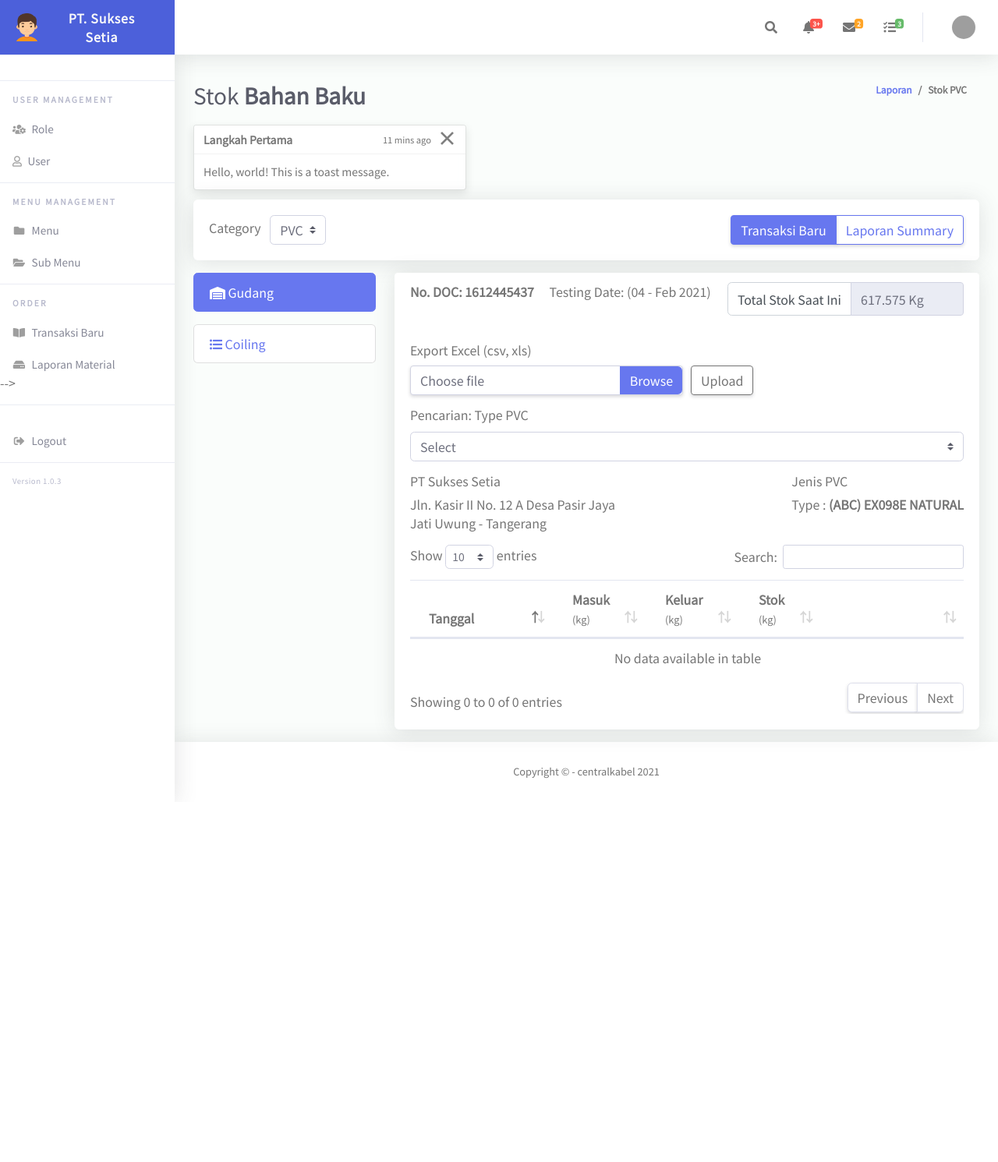
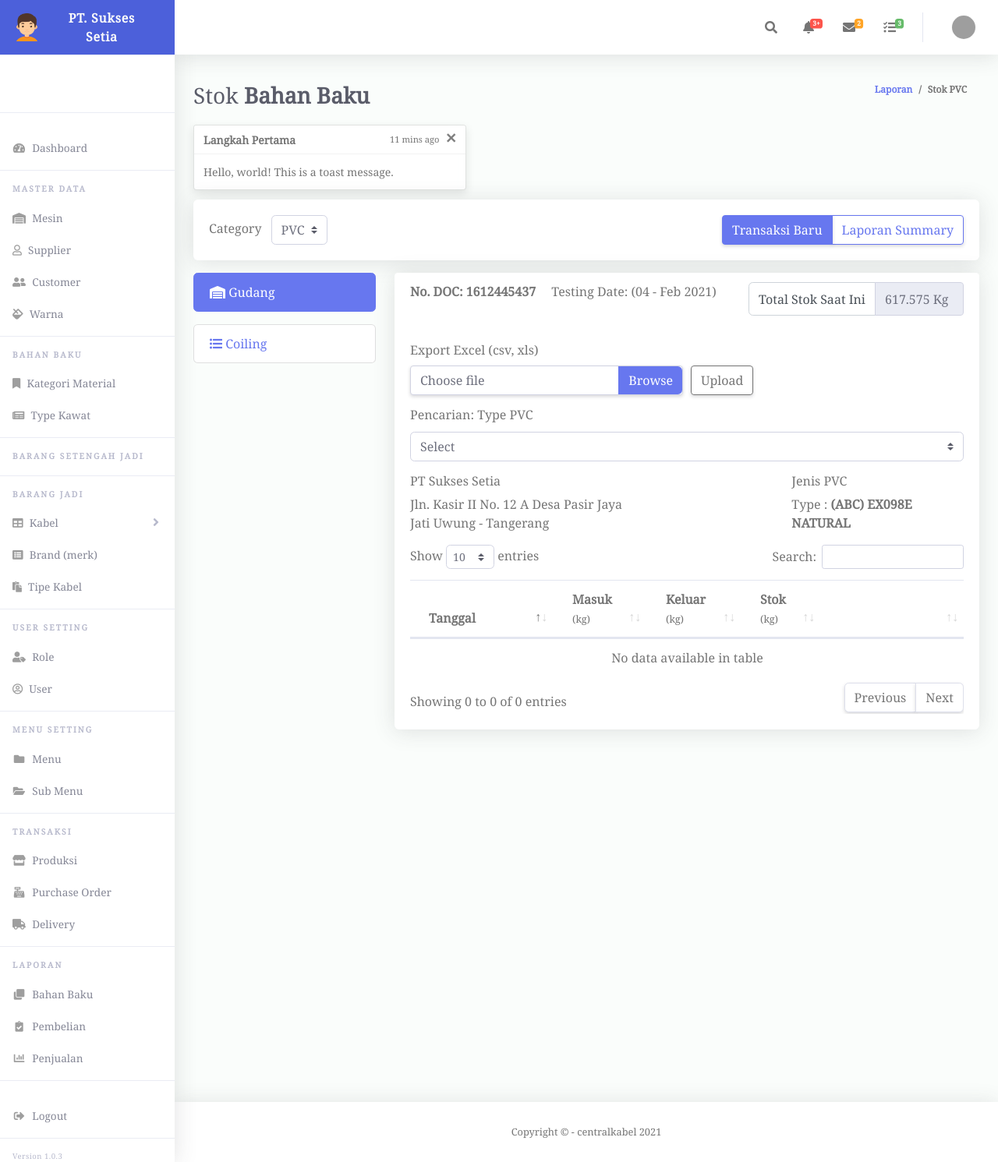
Before and after one commit to baledemia/stok-management, a CodeIgniter app: page /database/index.php/administrador/bahan_baku/pvc in a window 1280 px wide. Shown: the whole page at 78% size. Before the commit the page ends 1016 px from the top, so only its background shows below. Run offline with CodeIgniter, Linux system fonts and the light colour scheme; data comes from the database, SQL or seed files in the repository; data that the repository does not hold is empty; some libraries are stand-ins or nearby versions; grey boxes are pictures that could not be loaded.

Commit message:
commit pertama dibranch yg baru

```diff
--- a/application/controllers/administrador/Bahan_baku.php
+++ b/application/controllers/administrador/Bahan_baku.php
@@ -110,7 +110,7 @@ class Bahan_baku extends CI_Controller {
 	{
 		$result = array('data' => array());
 
-		$data = $this->db->get('oven_drum')->result_array();
+		$data = $this->db->get_where('material_oven_drum', ['status' => 0])->result_array();
 		$no = 1;
 		foreach ($data as $key => $value) :
 			$modal = "lihatBobin('".$value['id']."')";
@@ -131,6 +131,32 @@ class Bahan_baku extends CI_Controller {
 				$value['no_bobin'],
 				$value['no_mesin'],
 				$value['berat_bobin'],
+				$buttons
+			);
+
+			$no++;
+		endforeach;
+
+		echo json_encode($result);
+	}
+
+	public function ajax_drawing()
+	{
+		$result = array('data' => array());
+
+		$data = $this->db->get_where('material_oven_drum', ['status' => 0])->result_array();
+		$no = 1;
+		foreach ($data as $key => $value) :
+			#button action
+			$buttons = '
+					<a href="#" class="btn btn-outline-primary btn-sm">Submit Oven</a>
+				';
+
+			$result['data'][$key] = array(
+				$value['no_bobin'],
+				$value['bruto'],
+				$value['berat_bobin'],
+				$value['netto'],
 				$buttons
 			);
 
--- a/application/controllers/administrador/Material_stok.php
+++ b/application/controllers/administrador/Material_stok.php
@@ -194,7 +194,7 @@ class Material_stok extends CI_Controller {
 				['username' => $this->session->userdata('username')])->row_array();
 
 			$data['material'] = $this->db->get_where('material_kawat_stok', ['slug' => $slug])->row_array();
-			$data['material_type'] = $this->db->get('kawat_type')->result_array();
+			$data['material_type'] = $this->db->get('material_type')->result_array();
 			$data['supplier'] = $this->db->get('supplier')->result_array();
 
 			$this->load->view('backend/templates/header', $data);
--- a/application/views/backend/templates/header.php
+++ b/application/views/backend/templates/header.php
@@ -14,9 +14,9 @@
   <script src="<?=base_url('assets/backend/') ?>vendor/jquery/jquery.min.js"></script>
 
   <link rel="preconnect" href="https://fonts.gstatic.com">
-  <link href="https://fonts.googleapis.com/css2?family=Noto+Sans+JP&display=swap" rel="stylesheet">
+  <link href="https://fonts.googleapis.com/css2?family=Noto+Serif&display=swap" rel="stylesheet">
   <style>
-    body {font-family: 'Noto Sans JP', sans-serif !important; font-size: 16px !important}
+    body {font-family: 'Noto Serif', serif !important; font-size: 16px !important}
     .has-error {border-color: #dc3545}
     .has-success {border-color: #28a745}
     .btn-node-border {border-radius: 0 !important}
--- a/application/views/backend/templates/sidebar.php
+++ b/application/views/backend/templates/sidebar.php
@@ -10,46 +10,46 @@
 
   <hr class="sidebar-divider mt-0">
 
-  <?php $role_id = $this->session->userdata('role_id');
+  <?php #$role_id = $this->session->userdata('role_id');
 
-    $queryMenu = "SELECT menu.id, menu.menu_name
-      FROM menu JOIN user_access_menu
-      ON menu.id = user_access_menu.menu_id
+    /*$queryMenu = "SELECT user_menu.id, user_menu.menu_name
+      FROM user_menu JOIN user_access_menu
+      ON user_menu.id = user_access_menu.menu_id
       WHERE user_access_menu.role_id = $role_id
-      ORDER BY menu.numrow ASC";
+      ORDER BY user_menu.numrow ASC";*/
 
-    $menus = $this->db->query($queryMenu)->result_array() ?>
+    #$menus = $this->db->query($queryMenu)->result_array() ?>
 
   <!-- Heading -->
-  <?php foreach($menus as $menu) : ?>
+  <?php #foreach($menus as $menu) : ?>
     <div class="sidebar-heading">
-      <?=$menu['menu_name'] ?>
+      <?php #$menu['menu_name'] ?>
     </div>
 
     <!-- Sub Menu -->
-    <?php $menu_id = $menu['id'];
-    $querySubMenu = "SELECT *
-        FROM submenu
+    <?php #$menu_id = $menu['id'];
+    /*$querySubMenu = "SELECT *
+        FROM user_submenu
         WHERE menu_id = $menu_id
-        AND active = 1";
+        AND active = 1";*/
 
-    $submenus = $this->db->query($querySubMenu)->result_array(); ?>
+    #$submenus = $this->db->query($querySubMenu)->result_array(); ?>
 
-    <?php foreach($submenus as $submenu) : ?>
-      <li class="nav-item <?=($title == $submenu['title'] ? 'active' : '') ?>">
+    <?php #foreach($submenus as $submenu) : ?>
+      <li class="nav-item <?php#($title == $submenu['title'] ? 'active' : '') ?>">
 
-        <?php $link = $submenu['url']; ?>
+        <?php #$link = $submenu['url']; ?>
 
-        <a class="nav-link" href="<?=site_url($link) ?>">
-          <i class="<?=$submenu['icon'] ?>"></i>
-          <span><?=$submenu['title'] ?></span></a>
+        <a class="nav-link" href="<?php#site_url($link) ?>">
+          <i class="<?php #$submenu['icon'] ?>"></i>
+          <span><?php#$submenu['title'] ?></span></a>
       </li>
-    <?php endforeach ?>
+    <?php #endforeach ?>
     <!-- Divider -->
     <hr class="sidebar-divider mt-3">
-  <?php endforeach ?>
+  <?php #endforeach ?>
 
-  <!-- <li class="nav-item">
+  <li class="nav-item">
     <a class="nav-link" href="index.html">
     <i class="fas fa-fw fa-tachometer-alt"></i>
     <span>Dashboard</span></a>
@@ -57,153 +57,117 @@
 
   <hr class="sidebar-divider">
   <div class="sidebar-heading">
-    Data Master
+    Master Data
   </div>
 
   <li class="nav-item">
-    <a class="nav-link collapsed" href="#" data-toggle="collapse" data-target="#collapseBootstrap"
-      aria-expanded="true" aria-controls="collapseBootstrap">
-      <i class="far fa-fw fa-window-maximize"></i>
-      <span>Material</span>
+    <a class="nav-link" href="#">
+      <i class="fas fa-warehouse"></i>
+      <span>Mesin</span>
     </a>
-    <div id="collapseBootstrap" class="collapse" data-parent="#accordionSidebar">
+  </li>
+
+  <li class="nav-item">
+    <a class="nav-link" href="#">
+      <i class="far fa-user"></i>
+      <span>Supplier</span>
+    </a>
+  </li>
+
+  <li class="nav-item">
+    <a class="nav-link" href="#">
+      <i class="fas fa-user-friends"></i>
+      <span>Customer</span>
+    </a>
+  </li>
+
+  <li class="nav-item">
+    <a class="nav-link" href="#">
+      <i class="fas fa-fill"></i>
+      <span>Warna</span>
+    </a>
+  </li>
+
+  <hr class="sidebar-divider">
+  <div class="sidebar-heading">
+    Bahan Baku
+  </div>
+
+  <li class="nav-item">
+    <a class="nav-link" href="#">
+      <i class="fas fa-bookmark"></i>
+      <span>Kategori Material</span>
+    </a>
+  </li>
+
+  <li class="nav-item">
+    <a class="nav-link" href="#">
+      <i class="fas fa-newspaper"></i>
+      <span>Type Kawat</span>
+    </a>
+  </li>
+
+
+  <hr class="sidebar-divider">
+  <div class="sidebar-heading">
+    Barang Setengah Jadi
+  </div>
+
+  <hr class="sidebar-divider">
+  <div class="sidebar-heading">
+    Barang Jadi
+  </div>
+
+  <li class="nav-item">
+    <a class="nav-link collapsed" href="#" data-toggle="collapse" data-target="#collapseTransaksi">
+      <i class="fas fa-table"></i>
+      <span>Kabel</span>
+    </a>
+    <div id="collapseTransaksi" class="collapse" data-parent="#accordionSidebar">
       <div class="bg-white py-2 collapse-inner rounded">
-        <a class="collapse-item" href="<?=site_url('administrador/category') ?>">Raw Material</a>
-        <a class="collapse-item" href="<?=site_url('administrador/machine') ?>">Machine</a>
-        <a class="collapse-item" href="<?=site_url('administrador/type_kawat') ?>">Wire Type</a>
+        <a class="collapse-item" href="#">Gudang</a>
+        <a class="collapse-item" href="#">Kantor</a>
+        <a class="collapse-item" href="#">Barang Import</a>
       </div>
     </div>
   </li>
 
   <li class="nav-item">
-    <a class="nav-link collapsed" href="#" data-toggle="collapse" data-target="#collapseMasterGeneral"
-      aria-expanded="true" aria-controls="collapseMasterCable">
-      <i class="fas fa-table"></i>
-      <span>Data General</span>
+    <a class="nav-link" href="#">
+      <i class="fas fa-list-alt"></i>
+      <span>Brand (merk)</span>
     </a>
-    <div id="collapseMasterGeneral" class="collapse" data-parent="#accordionSidebar">
-      <div class="bg-white py-2 collapse-inner rounded">
-        <a class="collapse-item" href="<?=site_url('administrador/supplier') ?>">Supplier</a>
-        <a class="collapse-item" href="<?=site_url('administrador/color') ?>">Color</a>
-        <a class="collapse-item" href="<?=site_url('administrador/size') ?>">Size</a>
-        <a class="collapse-item" href="<?=site_url('administrador/warehouse') ?>">Warehouse</a>
-      </div>
-    </div>
   </li>
 
   <li class="nav-item">
-    <a class="nav-link collapsed" href="#" data-toggle="collapse" data-target="#collapseMasterCable"
-      aria-expanded="true" aria-controls="collapseMasterCable">
-      <i class="fas fa-ethernet"></i>
-      <span>Master Cable</span>
+    <a class="nav-link" href="#">
+      <i class="fas fa-paste"></i>
+      <span>Tipe Kabel</span>
     </a>
-    <div id="collapseMasterCable" class="collapse" data-parent="#accordionSidebar">
-      <div class="bg-white py-2 collapse-inner rounded">
-        <a class="collapse-item" href="<?=site_url('administrador/category') ?>">Category</a>
-        <a class="collapse-item" href="<?=site_url('administrador/type') ?>">Type</a>
-        <a class="collapse-item" href="<?=site_url('administrador/cable') ?>">Local Cable</a>
-      </div>
-    </div>
-  </li>
-
-  <li class="nav-item">
-    <a class="nav-link collapsed" href="#" data-toggle="collapse" data-target="#collapseImportCable"
-      aria-expanded="true" aria-controls="collapseImportCable">
-      <i class="fas fa-file-import"></i>
-      <span>Master Import Cable</span>
-    </a>
-    <div id="collapseImportCable" class="collapse" data-parent="#accordionSidebar">
-      <div class="bg-white py-2 collapse-inner rounded">
-        <a class="collapse-item" href="<?=site_url('administrador/merk') ?>">Merk</a>
-        <a class="collapse-item" href="<?=site_url('administrador/cable-import') ?>">Import Cable</a>
-      </div>
-    </div>
   </li>
 
   <hr class="sidebar-divider">
   <div class="sidebar-heading">
-    Transaction
-  </div>
-
-  <li class="nav-item">
-    <a class="nav-link collapsed" href="#" data-toggle="collapse" data-target="#collapseTransaksi"
-      aria-expanded="true" aria-controls="collapseTransaksi">
-      <i class="fas fa-table"></i>
-      <span>Stock</span>
-    </a>
-    <div id="collapseTransaksi" class="collapse" data-parent="#accordionSidebar">
-      <div class="bg-white py-2 collapse-inner rounded">
-        <a class="collapse-item" href="<?=site_url('administrador/cable-stock') ?>">Factory Cable Stock</a>
-        <a class="collapse-item" href="<?=site_url('administrador/office-cable-stock') ?>">Office Cable Stock</a>
-        <a class="collapse-item" href="<?=site_url('administrador/import-cable-stock') ?>">Import Cable Stock</a>
-      </div>
-    </div>
-  </li>
-
-  <!-- <li class="nav-item">
-    <a class="nav-link collapsed" href="#" data-toggle="collapse" data-target="#collapseMasterGeneral"
-      aria-expanded="true" aria-controls="collapseMasterCable">
-      <i class="fas fa-table"></i>
-      <span>Data General</span>
-    </a>
-    <div id="collapseMasterGeneral" class="collapse" data-parent="#accordionSidebar">
-      <div class="bg-white py-2 collapse-inner rounded">
-        <a class="collapse-item" href="<?=site_url('administrador/supplier') ?>">Supplier</a>
-        <a class="collapse-item" href="<?=site_url('administrador/color') ?>">Color</a>
-        <a class="collapse-item" href="<?=site_url('administrador/size') ?>">Size</a>
-        <a class="collapse-item" href="<?=site_url('administrador/warehouse') ?>">Warehouse</a>
-      </div>
-    </div>
-  </li>
-
-  <li class="nav-item">
-    <a class="nav-link collapsed" href="#" data-toggle="collapse" data-target="#collapseMasterCable"
-      aria-expanded="true" aria-controls="collapseMasterCable">
-      <i class="fas fa-database"></i>
-      <span>Master Cable</span>
-    </a>
-    <div id="collapseMasterCable" class="collapse" data-parent="#accordionSidebar">
-      <div class="bg-white py-2 collapse-inner rounded">
-        <a class="collapse-item" href="<?=site_url('administrador/type') ?>">Type</a>
-        <a class="collapse-item" href="<?=site_url('administrador/cable') ?>">Local Cable</a>
-      </div>
-    </div>
-  </li>
-
-  <li class="nav-item">
-    <a class="nav-link collapsed" href="#" data-toggle="collapse" data-target="#collapseImportCable"
-      aria-expanded="true" aria-controls="collapseImportCable">
-      <i class="fas fa-database"></i>
-      <span>Master Import Cable</span>
-    </a>
-    <div id="collapseImportCable" class="collapse" data-parent="#accordionSidebar">
-      <div class="bg-white py-2 collapse-inner rounded">
-        <a class="collapse-item" href="<?=site_url('administrador/merk') ?>">Merk</a>
-        <a class="collapse-item" href="<?=site_url('administrador/cable-import') ?>">Import Cable</a>
-      </div>
-    </div>
-  </li> -->
-
-  <hr class="sidebar-divider">
-  <div class="sidebar-heading">
-    User Management
+    User Setting
   </div>
 
   <li class="nav-item">
     <a class="nav-link" href="<?=site_url('administrador/admin/role') ?>">
-    <i class="fas fa-users-cog"></i>
-    <span>Role</span></a>
+      <i class="fas fa-user-tag"></i>
+      <span>Role</span>
+    </a>
   </li>
 
   <li class="nav-item">
     <a class="nav-link" href="<?=site_url('administrador/user') ?>">
-      <i class="far fa-user"></i>
-      <span>User</span></a>
+      <i class="far fa-user-circle"></i>
+      <span>User</span>
+    </a>
   </li>
 
   <hr class="sidebar-divider">
   <div class="sidebar-heading">
-    Menu Management
+    Menu Setting
   </div>
 
   <li class="nav-item">
@@ -220,27 +184,57 @@
 
   <hr class="sidebar-divider">
   <div class="sidebar-heading">
-    Order
+    Transaksi
   </div>
 
   <li class="nav-item">
-    <a class="nav-link" href="<?=site_url('administrador/order-stok') ?>">
-    <i class="fas fa-fw fa-book-open"></i>
-    <span>Transaksi Baru</span></a>
+    <a class="nav-link" href="#">
+    <i class="fas fa-fw fa-store"></i>
+    <span>Produksi</span></a>
   </li>
 
   <li class="nav-item">
-    <a class="nav-link" href="<?=site_url('administrador/material-stok') ?>">
-    <i class="fas fa-fw fa-hdd"></i>
-    <span>Laporan Material</span></a>
-  </li> -->
+    <a class="nav-link" href="#">
+    <i class="fas fa-fw fa-cash-register"></i>
+    <span>Purchase Order</span></a>
+  </li>
+
+  <li class="nav-item">
+    <a class="nav-link" href="#">
+    <i class="fas fa-fw fa-truck"></i>
+    <span>Delivery</span></a>
+  </li>
+
+  <hr class="sidebar-divider">
+  <div class="sidebar-heading">
+    Laporan
+  </div>
+
+  <li class="nav-item">
+    <a class="nav-link" href="#">
+    <i class="fas fa-fw fa-clone"></i>
+    <span>Bahan Baku</span></a>
+  </li>
+
+  <li class="nav-item">
+    <a class="nav-link" href="#">
+    <i class="fas fa-fw fa-clipboard-check"></i>
+    <span>Pembelian</span></a>
+  </li>
+
+  <li class="nav-item">
+    <a class="nav-link" href="#">
+    <i class="fas fa-fw fa-chart-bar"></i>
+    <span>Penjualan</span></a>
+  </li>
 
   <hr class="sidebar-divider">
   <li class="nav-item">
     <?php $logout = 'administrador/auth/logout' ?>
     <a class="nav-link" href="<?=site_url($logout) ?>">
       <i class="fas fa-fw fa-sign-out-alt"></i>
-      <span>Logout</span></a>
+      <span>Logout</span>
+    </a>
   </li>
 
   <!-- Divider -->
```
Also changed, not shown: application/controllers/administrador/Oven_drum.php (+31 -5 lines), application/controllers/administrador/Purchase_order.php (added, +30 -0 lines), application/views/backend/admin/index.php (+4 -4 lines), application/views/backend/bahan-baku/bunching.php (+20 -17 lines), application/views/backend/bahan-baku/drawing.php (+47 -25 lines), application/views/backend/bahan-baku/index.php (+5 -4 lines), application/views/backend/bahan-baku/oven-drum.php (+9 -12 lines), application/views/backend/oven-drum/submit.php (+19 -22 lines), application/views/backend/purchase/order.php (added, +151 -0 lines).
